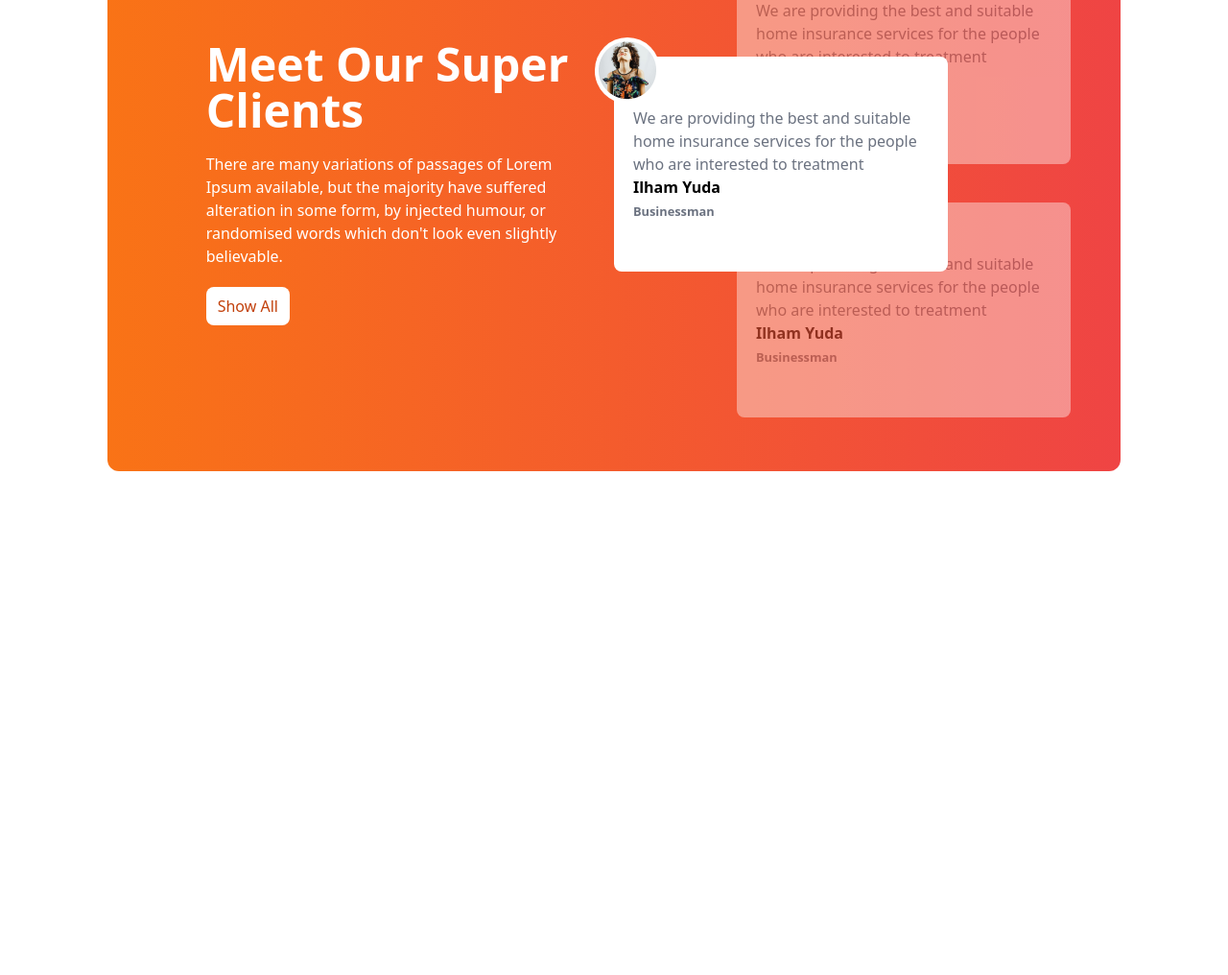
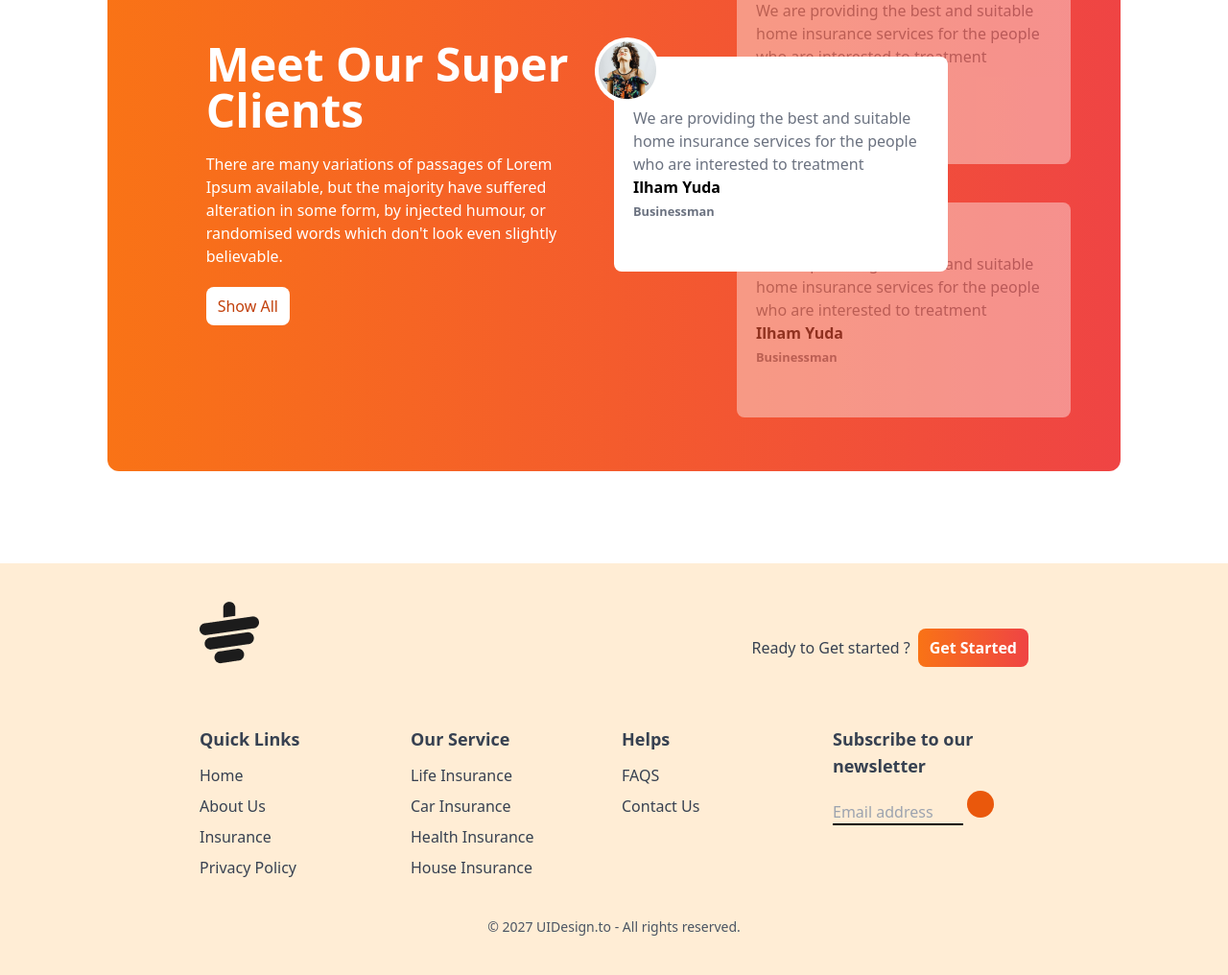
Before and after one commit to shafiul52/tea-house, a plain HTML site: page index.html in a window 1280 px wide. Shown: the part 1953-2969 px from the top of the page at 96% size. Before the commit the page ends 2540 px from the top, so only its background shows below. Drawn offline with nearby package versions, Linux system fonts and the light colour scheme.

Commit message:
Footer Section complete

```diff
--- a/index.html
+++ b/index.html
@@ -213,5 +213,100 @@
                </div>
             </section>
     </main>
+   <footer class="bg-orange-100  text-gray-700 py-10 px-4 md:px-16">
+
+    <div class="w-9/12 mx-auto">
+        <!-- logo -->
+         <div class="mb-8 flex justify-between">
+          <img class="mb-8" src="./images/cup.png" alt="">
+          <div class="flex items-center gap-2">
+            <h4>Ready to Get started ?</h4>
+            <button class=" bg-gradient-to-r from-orange-500 to-red-500 px-3 py-2 rounded-lg text-white font-bold"> Get Started</button>
+
+          </div>
+
+
+
+
+        </div>
+        <!--  lInks  -->
+          <div class="grid grid-cols-1 md:grid-cols-2 lg:grid-cols-4 gap-4">
+      <!-- First Column -->
+              <div>
+                <h3 class="font-semibold text-lg mb-3">Quick Links</h3>
+                  <ul class="space-y-2">
+                    <li>
+                      <a class="hover:text-orange-600" href="#">Home</a>
+                    </li>
+                    <li>
+                      <a class="hover:text-orange-600" href="#">About Us</a>
+                    </li>
+                    <li>
+                      <a class="hover:text-orange-600" href="#">Insurance</a>
+                    </li>
+                    <li>
+                      <a class="hover:text-orange-600" href="#">Privacy Policy</a>
+                    </li>
+                  </ul>
+              </div>
+      <!-- Second Column -->
+              <div>
+                <h3 class="font-semibold text-lg mb-3">Our Service</h3>
+                  <ul class="space-y-2">
+                    <li>
+                      <a class="hover:text-orange-600" href="#">Life Insurance</a>
+                    </li>
+                    <li>
+                      <a class="hover:text-orange-600" href="#">Car Insurance</a>
+                    </li>
+                    <li>
+                      <a class="hover:text-orange-600" href="#">Health Insurance</a>
+                    </li>
+                    <li>
+                      <a class="hover:text-orange-600" href="#">House Insurance</a>
+                    </li>
+                  </ul>
+              </div>
+      <!-- Third Column -->
+              <div>
+                <h3 class="font-semibold text-lg mb-3">Helps</h3>
+                  <ul class="space-y-2">
+                    <li>
+                      <a class="hover:text-orange-600" href="#">FAQS</a>
+                    </li>
+                    <li>
+                      <a class="hover:text-orange-600" href="#">Contact Us</a>
+                    </li>
+
+                  </ul>
+              </div>
+                <!-- Fourth Column -->
+                 <div>
+                  <h3 class="font-semibold text-lg mb-3">Subscribe to our newsletter</h3>
+                  <div class="flex flex-col space-y-2">
+                    <div>
+                      <input placeholder="Email address" type="text" class="bg-transparent border-b-2 border-black w-4/6 "
+                       />
+                       <!-- font awesome account kula then  active hba chevron Right -->
+                       <i class="fa-solid fa-chevron-right w-7 h-7 bg-orange-600 inline-flex rounded-full text-white justify-center items-center">
+                       </i>
+                       <div class="flex justify-between w-2/5 mb-2 mt-8">
+                        <!-- font awesome account kula then  active hba Socail icons -->
+                        <i class="fa-brands fa-facebook"></i>
+                        <i class="fa-brands fa-square-instagram"></i>
+                        <i class="fa-brands fa-square-twitter"></i>
+
+                       </div>
+                    </div>
+                  </div>
+                 </div>
+        </div>
+        <!--  All Right text  -->
+        <div class="text-center pt-5 mt-5">
+          <p class="text-sm text-gray-600"> © 2027 UIDesign.to - All rights reserved.</p>
+        </div>
+    </div>
+
+   </footer>
 </body>
 </html>
```
